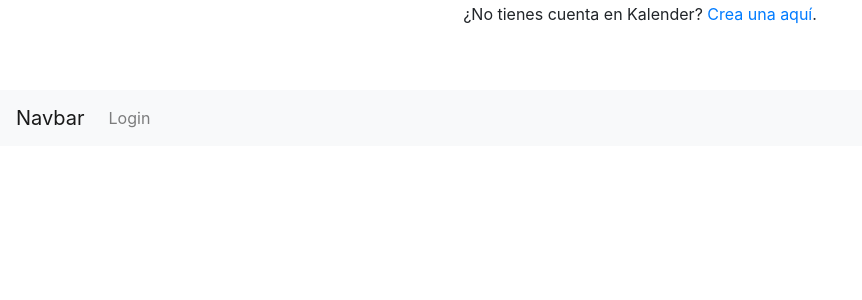
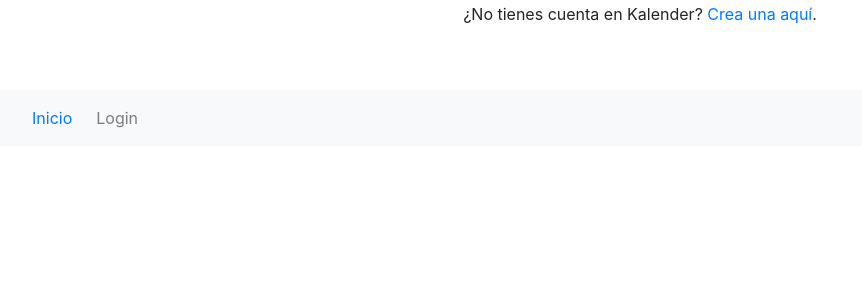
Before and after one commit to erosed/kalender, a Django app: page /login/ in a window 1280 px wide. Shown: the part 280-580 px from the top of the page, without its empty margins (0-862 px from the left). Run offline with Django 4.2, Linux system fonts and the light colour scheme; some libraries are stand-ins or nearby versions.

Commit message:
Inicio personalizado

```diff
--- a/register/templates/header.html
+++ b/register/templates/header.html
@@ -18,7 +18,7 @@
   </body>
 
   <nav class="navbar navbar-expand-lg navbar-light bg-light">
-    <a class="navbar-brand" href="#">Navbar</a>
+    <a class="nav-link" href="/">Inicio</a>
     <button class="navbar-toggler" type="button" data-toggle="collapse" data-target="#navbarText" aria-controls="navbarText" aria-expanded="False" aria-label="Toggle navigation">
       <span class="navbar-toggler-icon"></span>
     </button>
```
